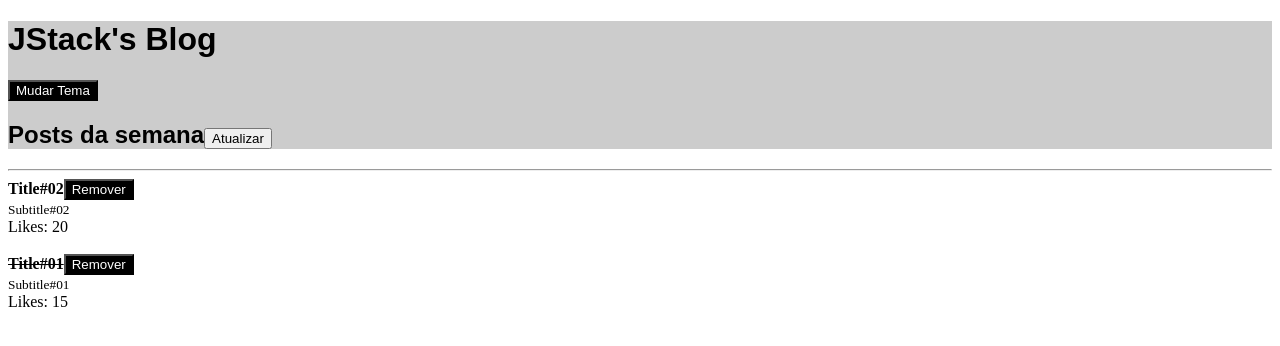
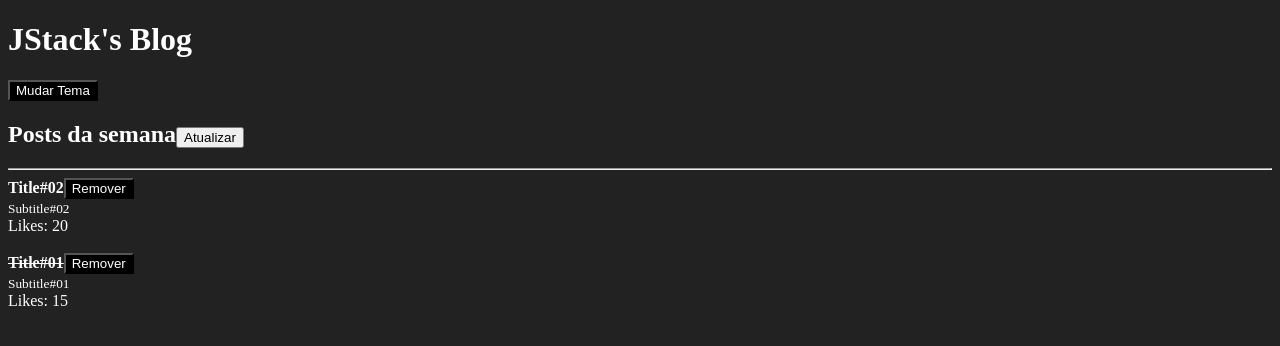
Before and after one commit to joaosoarees/jstack-react-fundamentals, a React app: page / in a window 1280 px wide. Shown: the top 346 px of the page. Built offline with nearby package versions, Linux system fonts and the light colour scheme.

Commit message:
webpack configure css files

```diff
--- a/package.json
+++ b/package.json
@@ -13,7 +13,9 @@
     "@babel/preset-react": "^7.14.5",
     "babel-loader": "^8.2.2",
     "clean-webpack-plugin": "^4.0.0-alpha.0",
+    "css-loader": "^6.2.0",
     "html-webpack-plugin": "^5.3.2",
+    "style-loader": "^3.2.1",
     "webpack": "^5.46.0",
     "webpack-cli": "^4.7.2",
     "webpack-dev-server": "^3.11.2"
--- a/src/Header.js
+++ b/src/Header.js
@@ -8,18 +8,13 @@
   const { onToggleTheme } = useContext(ThemeContext);
 
   return (
-    <div
-      style={{
-        background: '#ccc',
-        fontFamily: 'sans-serif'
-      }}
-    >
+    <>
       <h1>{title}</h1>
       <Button onClick={onToggleTheme}>
         Mudar Tema
       </Button>
       {children}
-    </div>
+    </>
   );
 };
 
--- /dev/null
+++ b/src/index.css
@@ -0,0 +1,4 @@
+body {
+  background: #222;
+  color: #fff;
+}
--- a/src/index.js
+++ b/src/index.js
@@ -3,6 +3,8 @@
 
 import { App } from './App';
 
+import './index.css';
+
 ReactDOM.render(
   <App />,
   document.getElementById('root'),
--- a/webpack.config.js
+++ b/webpack.config.js
@@ -20,8 +20,12 @@
       {
         test: /\.js$/,
         exclude: /node_modules/,
-        use: 'babel-loader'
+        use: 'babel-loader',
       },
+      {
+        test: /\.css$/,
+        use: ['style-loader', 'css-loader'],
+      }
     ]
   },
   devServer: {
```
Also changed, not shown: 1 other file (tests, documents, lock files or other folders).
